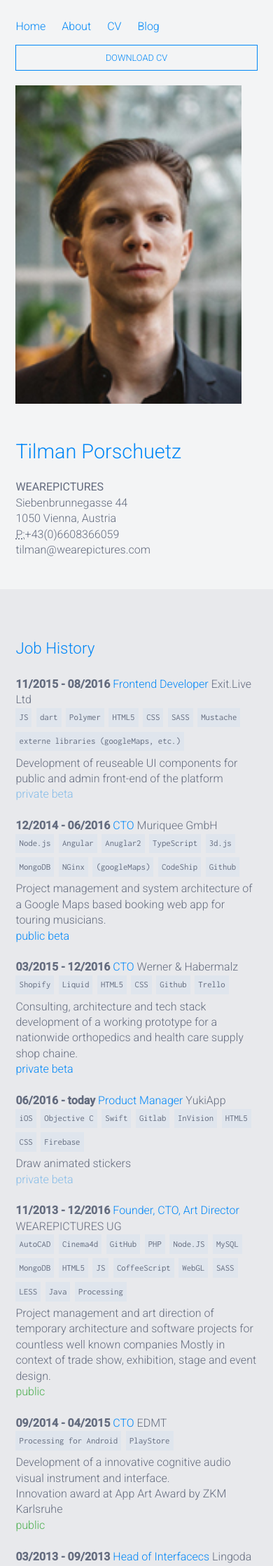
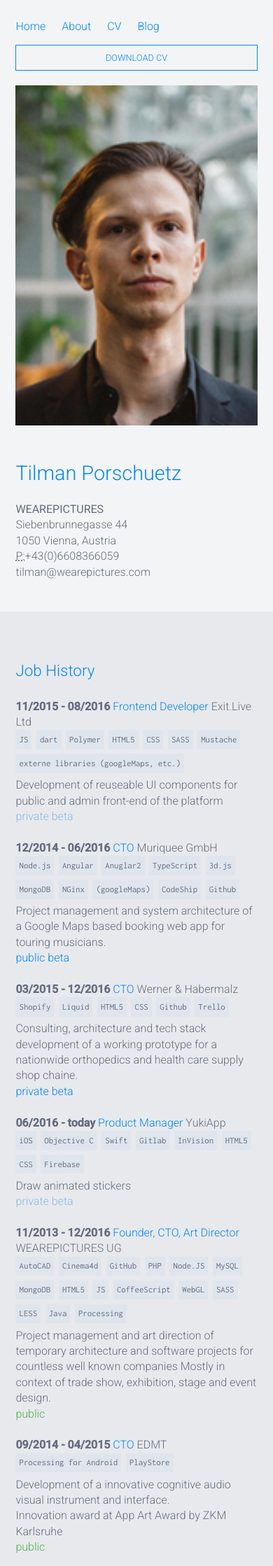
Before and after one commit to mandymozart/mandymozart, a Jekyll site: the page built from cv/index.html, in a window 390 px wide. Shown: the top 2238 px of the page at 70% size. Built offline with Jekyll 4.4.1, drawn with Linux system fonts in a browser that asks for light colours.

Commit message:
Update main.css

```diff
--- a/css/main.css
+++ b/css/main.css
@@ -208,7 +208,7 @@ main table td.separator { font-weight: normal; text-align: left; color: #646C7F;
         text-align: center;
     }
   .avatar {width: 100%;}
-    .avatar img {width: 100%;padding-right: 0;} }
+   #portrait {width: 100%;padding-right: 0;} }
 
 .for-hire { text-align: center; padding: 1em 2em; background: rgba(255, 255, 255, 0.1); border-radius: 0.3rem; line-height: 1.5em; }
 .for-hire h1 { padding: 0; margin: 1.5rem 0 3rem; }
```
